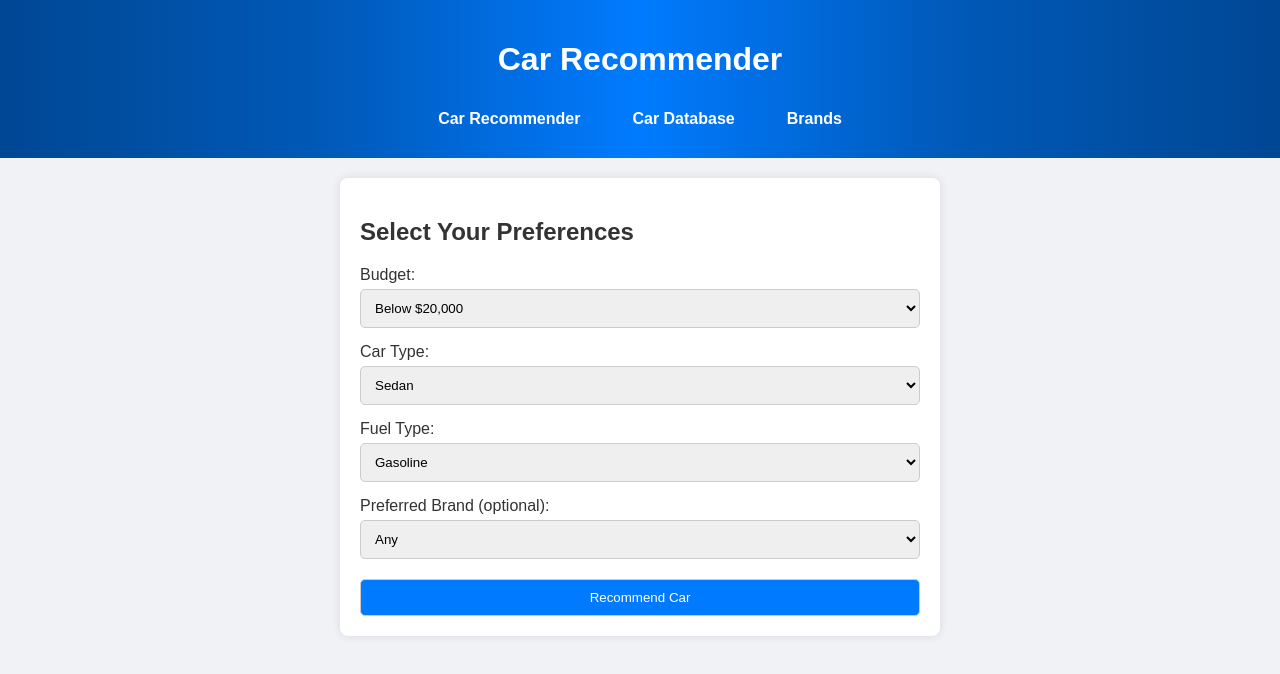
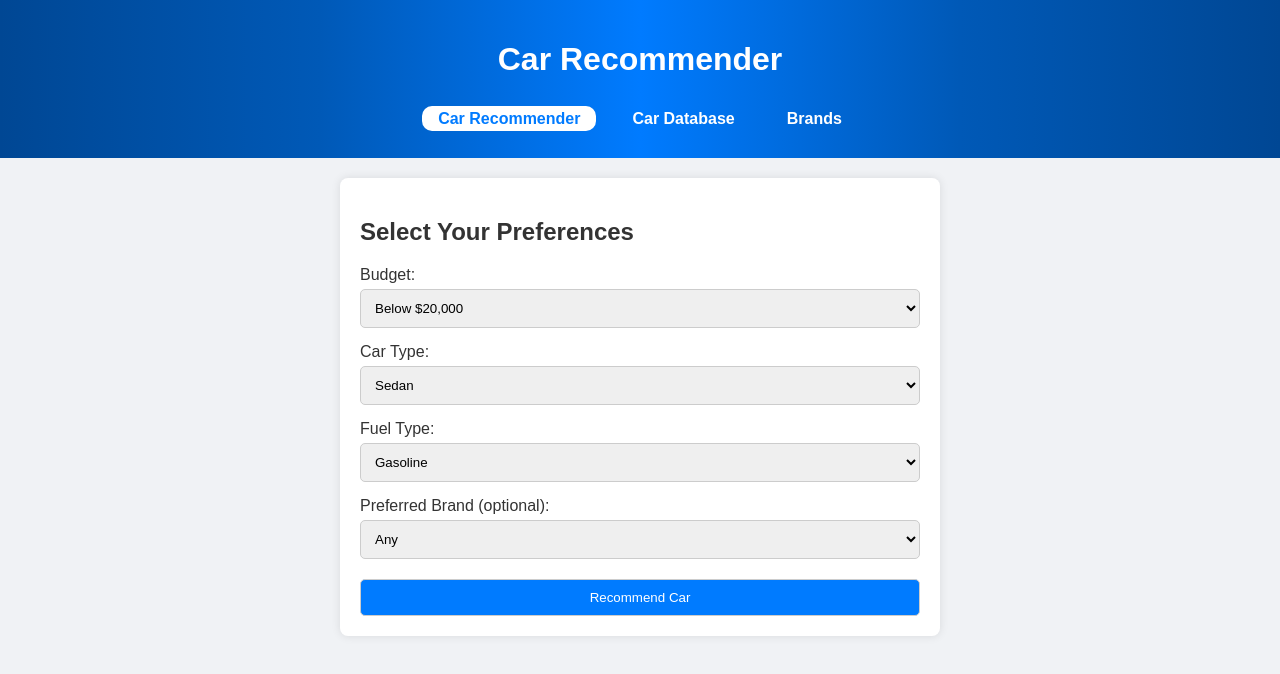
Before and after one commit to DrGashi/Hackathon-project1, a plain HTML site: page index.html in a window 1280 px wide. Drawn offline with Linux system fonts and the light colour scheme.

Commit message:
added active page

```diff
--- a/brandstyle.css
+++ b/brandstyle.css
@@ -5,7 +5,6 @@ body {
     background: #f0f2f5;
     color: #333;
 }
-
 header {
     background-image: linear-gradient(90deg,#004794, #0059b7, #007BFF, #0059b7, #004794);
     color: white;
@@ -13,12 +12,10 @@ header {
     text-align: center;
     margin-bottom: 50px;
 }
-
 nav {
     background-color: transparent;
     padding: 10px;
 }
-
 nav ul {
     list-style-type: none;
     margin: 0;
@@ -27,11 +24,9 @@ nav ul {
     justify-content: center;
     gap: 20px;
 }
-
 nav ul li {
     display: inline;
 }
-
 nav ul li a {
     color: white;
     text-decoration: none;
@@ -43,12 +38,10 @@ nav ul li a {
     padding: 4px 16px;
     border-radius: 10px;
 }
-
 nav ul li a:hover {
     background-position: 0 0;
     color: #007BFF;
 }
-
 .logo-grid {
     display: grid;
     grid-template-columns: repeat(auto-fit, minmax(120px, 1fr));
@@ -61,7 +54,6 @@ nav ul li a:hover {
     background-color: #fff;
     border-radius: 12px;
 }
-
 .logo-button {
     background: none;
     border: none;
@@ -69,17 +61,14 @@ nav ul li a:hover {
     padding: 10px;
     transition: transform 0.2s ease;
 }
-
 .logo-button:hover {
     transform: scale(1.3);
 }
-
 .logo-button img {
     max-width: 100px;
     max-height: 60px;
     object-fit: contain;
 }
-
 .car-results{
     max-width: 1200px;
     margin: 0 auto 50px auto;
@@ -99,3 +88,7 @@ nav ul li a:hover {
     font-size: 25px;
     font-weight: bold;
 }
+.currentPage{
+    background-position: 0 0;
+    color: #007BFF;
+}
--- a/dbstyle.css
+++ b/dbstyle.css
@@ -4,11 +4,9 @@ body {
     padding: 0;
     margin: 0;
 }
-
 h1 {
     text-align: center;
 }
-
 table {
     width: 90%;
     margin: 0 auto 50px auto;
@@ -16,23 +14,19 @@ table {
     background-color: #fff;
     box-shadow: 0 0 10px rgba(0, 0, 0, 0.1);
 }
-
 th, td {
     padding: 12px;
     text-align: left;
     border-bottom: 1px solid #ddd;
 }
-
 th {
     background-color: #007BFF;
     color: white;
 }
-
 tr:hover {
     background-color: #f1f1f1;
     cursor: pointer;
 }
-
 header {
     background-image: linear-gradient(90deg,#004794, #0059b7, #007BFF, #0059b7, #004794);
     color: white;
@@ -40,13 +34,11 @@ header {
     text-align: center;
     margin-bottom: 50px;
 }
-
 nav {
     background-color: transparent;
     padding: 10px;
 
 }
-
 nav ul {
     list-style-type: none;
     margin: 0;
@@ -55,11 +47,9 @@ nav ul {
     justify-content: center;
     gap: 20px;
 }
-
 nav ul li {
     display: inline;
 }
-
 nav ul li a {
     color: white;
     text-decoration: none;
@@ -71,8 +61,11 @@ nav ul li a {
     padding: 4px 16px;
     border-radius: 10px;
 }
-
 nav ul li a:hover {
     background-position: 0 0;
     color: #007BFF;
 }
+.currentPage{
+    background-position: 0 0;
+    color: #007BFF;
+}
--- a/index.html
+++ b/index.html
@@ -11,7 +11,7 @@
         <h1>Car Recommender</h1>
         <nav>
             <ul>
-                <li><a href="index.html">Car Recommender</a></li>
+                <li><a href="index.html" class="currentPage">Car Recommender</a></li>
                 <li><a href="database.html">Car Database</a></li>
                 <li><a href="brands.html">Brands</a></li>
             </ul>
--- a/style.css
+++ b/style.css
@@ -94,3 +94,7 @@ nav ul li a:hover {
     background-position: 0 0;
     color: #007BFF;
 }
+.currentPage{
+    background-position: 0 0;
+    color: #007BFF;
+}
```
Also changed, not shown: brands.html (+1 -1 lines), database.html (+1 -1 lines).
